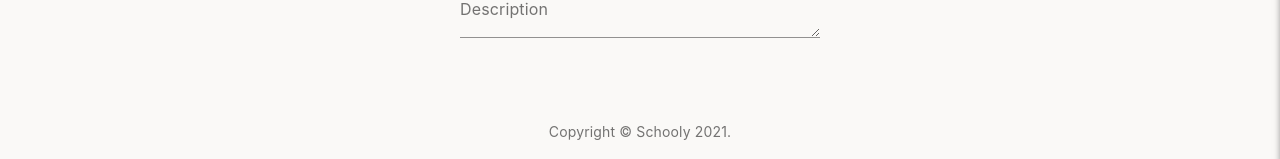
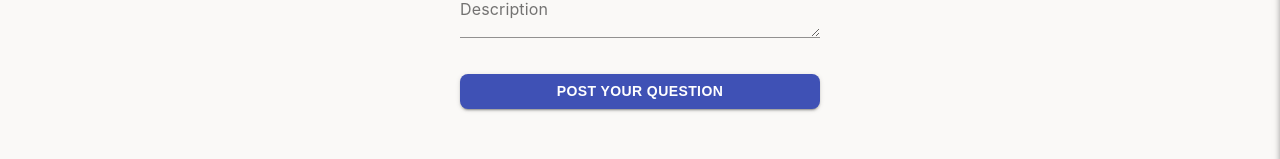
Before and after one commit to ipetrov22/schooly-v2, a React (Create React App) app in the folder client/: page /ask in a window 1280 px wide. Shown: the part 478-637 px from the top of the page. Built offline with nearby package versions, Linux system fonts and the light colour scheme; no server answers; sample sign-in values are in the browser's storage.

Commit message:
add submit button to ask form

```diff
--- a/client/src/components/QuestionForms/AskForm/AskForm.js
+++ b/client/src/components/QuestionForms/AskForm/AskForm.js
@@ -50,6 +50,10 @@ const AskForm = () => {
                     <textarea className="input-field input-area" htmlFor="description" name="description" placeholder="Description" />
                     <label className="input-label" htmlFor="description">Description</label>
                 </div>
+
+                <button className="submit-btn" type="submit">
+                    Post your question
+                </button>
             </form>
         </div>
     );
--- a/client/src/components/QuestionForms/AskForm/AskForm.scss
+++ b/client/src/components/QuestionForms/AskForm/AskForm.scss
@@ -102,5 +102,29 @@
                 min-height: 20px;
             }
         }
+
+        .submit-btn {
+            display: block;
+            max-width: 360px;
+            margin: auto;
+            box-shadow: 0px 3px 1px -2px rgba(0, 0, 0, 0.2), 0px 2px 2px 0px rgba(0, 0, 0, 0.14),
+                0px 1px 5px 0px rgba(0, 0, 0, 0.12);
+            margin-top: 30px;
+            width: 100%;
+            background: #3f51b5;
+            color: white;
+            padding: 5px 10px;
+            font-size: 0.875rem;
+            font-weight: 600;
+            line-height: 1.75;
+            border-radius: 8px;
+            letter-spacing: 0.02857em;
+            text-transform: uppercase;
+
+            transition: 0.3s;
+            &:hover {
+                background: #2e3f9e;
+            }
+        }
     }
 }
```
